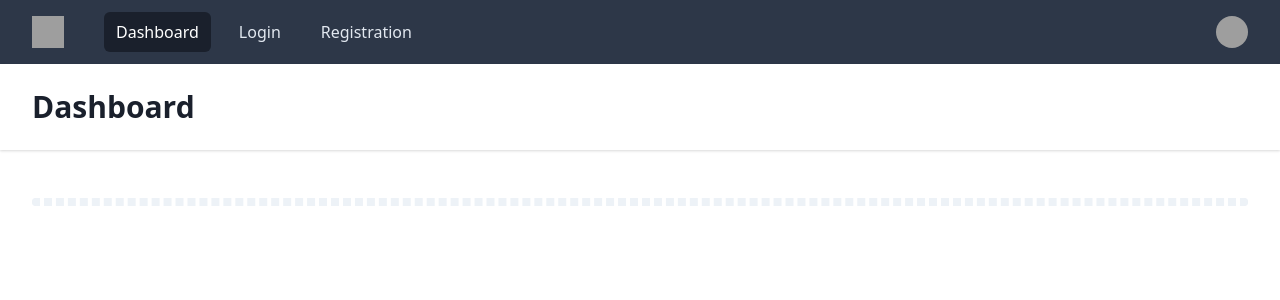
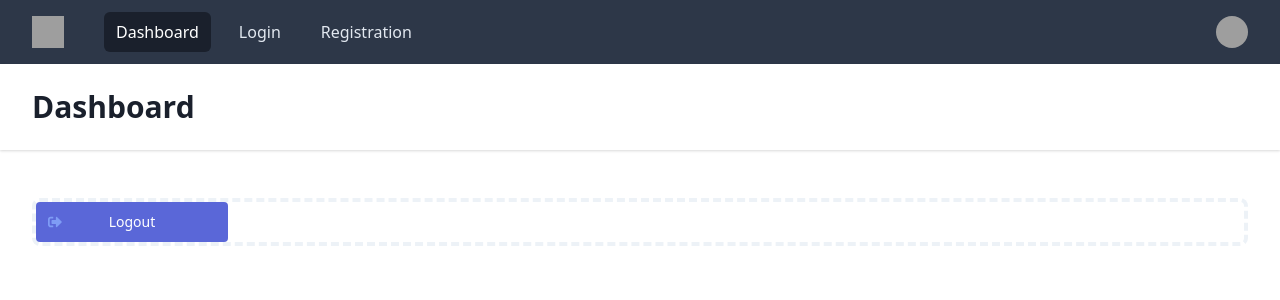
Before and after one commit to doomkit/bon-voyage, a Vue app: page /dashboard in a window 1280 px wide. Both pictures are taken after typing "Sample", "Sample123" into the empty fields and a click on the button "Sign in". Shown: the top 300 px of the page. Built offline with nearby package versions, Linux system fonts and the light colour scheme; grey boxes are pictures that could not be loaded.

Commit message:
add: router animation

```diff
--- a/src/App.vue
+++ b/src/App.vue
@@ -1,6 +1,8 @@
 <template>
 	<router-view v-slot="slotProps">
-		<component :is="slotProps.Component"></component>
+		<transition name="route" mode="out-in">
+			<component :is="slotProps.Component"></component>
+		</transition>
 	</router-view>
 </template>
 
--- a/src/assets/main.css
+++ b/src/assets/main.css
@@ -6,3 +6,19 @@ html,
 body {
 	min-height: 100vh;
 }
+
+/* Router animation */
+.route-enter-from,
+.route-leave-to {
+	opacity: 0;
+	transform: translateY(-30px);
+}
+.route-enter-active,
+.route-leave-active {
+	transition: all 0.3s ease;
+}
+.route-enter-to,
+.route-leave-from {
+	opacity: 1;
+	transform: translateY(0);
+}
--- a/src/components/navigation/navigation-link.vue
+++ b/src/components/navigation/navigation-link.vue
@@ -18,7 +18,7 @@
 	export default {
 		props: {
 			text: String,
-			path: String,
+			path: Object,
 		},
 	};
 </script>
--- a/src/components/navigation/navigation.vue
+++ b/src/components/navigation/navigation.vue
@@ -148,13 +148,13 @@
 		data() {
 			return {
 				mainItems: [
-					{ text: 'Dashboard', path: '/dashboard' },
-					{ text: 'Login', path: '/login' },
-					{ text: 'Registration', path: '/registration' },
+					{ text: 'Dashboard', path: { name: 'Dashboard' } },
+					{ text: 'Login', path: { name: 'Login' } },
+					{ text: 'Registration', path: { name: 'Registration' } },
 				],
 				otherItems: [
-					{ text: 'Profile', path: '/profile' },
-					{ text: 'Sign out', path: '/login' },
+					// { text: 'Profile', path: { name: 'Profile' } },
+					{ text: 'Sign out', path: { name: 'Login' } },
 				],
 				showMenu: false, // Mobile resolution
 			};
--- a/src/main.js
+++ b/src/main.js
@@ -14,12 +14,12 @@ import {
 } from '@fortawesome/free-solid-svg-icons';
 
 // Pages
-import Dashboard from './pages/dashboard.vue';
 import Login from './pages/login.vue';
 import Registration from './pages/registration.vue';
 import Trips from './pages/trips.vue';
 
 // Components
+import Dashboard from './pages/dashboard.vue';
 import App from './app.vue';
 import Button from './components/ui/button';
 
@@ -36,7 +36,11 @@ const router = createRouter({
 			children: [{ path: '', name: 'Dashboard', component: Trips }],
 		},
 		{ path: '/login', name: 'Login', component: Login },
-		{ path: '/registration', name: 'Registration', component: Registration },
+		{
+			path: '/registration',
+			name: 'Registration',
+			component: Registration,
+		},
 		{ path: '', redirect: { name: 'Dashboard' } },
 		{ path: '/:catchAll(.*)', redirect: { name: 'Dashboard' } },
 	],
--- a/src/pages/dashboard.vue
+++ b/src/pages/dashboard.vue
@@ -1,6 +1,8 @@
 <template>
-	<navigation></navigation>
-	<router-view></router-view>
+	<div class="w-full h-full">
+		<navigation></navigation>
+		<router-view></router-view>
+	</div>
 </template>
 
 <script>
--- a/src/pages/login.vue
+++ b/src/pages/login.vue
@@ -8,7 +8,7 @@
 		</h1>
 		<p class="text-gray-700 mb-6">
 			Not a member?
-			<router-link to="/registration" v-slot="{ href, navigate }">
+			<router-link :to="{ name: 'Registration' }" v-slot="{ href, navigate }">
 				<a
 					:href="href"
 					@click="navigate"
--- a/src/pages/registration.vue
+++ b/src/pages/registration.vue
@@ -8,7 +8,7 @@
 		</h1>
 		<p class="text-gray-700 mb-6">
 			Already a member?
-			<router-link to="/login" v-slot="{ href, navigate }">
+			<router-link :to="{ name: 'Login' }" v-slot="{ href, navigate }">
 				<a
 					:href="href"
 					@click="navigate"
@@ -69,13 +69,11 @@
 
 <script>
 	import TheInput from './../components/forms/input';
-	import TheButton from './../components/ui/button';
 
 	export default {
-		components: { TheInput, TheButton },
+		components: { TheInput },
 		setup() {
 			function onSubmit(e) {
-				// event.preventDefault();
 				console.log('submitted', e);
 			}
 
--- a/src/pages/trips.vue
+++ b/src/pages/trips.vue
@@ -10,11 +10,37 @@
 		<div class="max-w-7xl mx-auto py-6 sm:px-6 lg:px-8">
 			<!-- Replace with your content -->
 			<div class="px-4 py-6 sm:px-0">
-				<div
-					class="border-4 border-dashed border-gray-200 rounded-lg h-96"
-				></div>
+				<div class="border-4 border-dashed border-gray-200 rounded-lg h-96">
+					<div class="w-48">
+						<the-button
+							text="Logout"
+							type="button"
+							iconClass="sign-out-alt"
+							@click="handleLogout"
+						>
+						</the-button>
+					</div>
+				</div>
 			</div>
 			<!-- /End replace -->
 		</div>
 	</main>
 </template>
+
+<script>
+	import { useRouter } from 'vue-router';
+	import { logout } from './../services/auth';
+
+	export default {
+		setup() {
+			const router = useRouter();
+
+			function handleLogout() {
+				logout();
+				router.push('/login');
+			}
+
+			return { handleLogout };
+		},
+	};
+</script>
```
